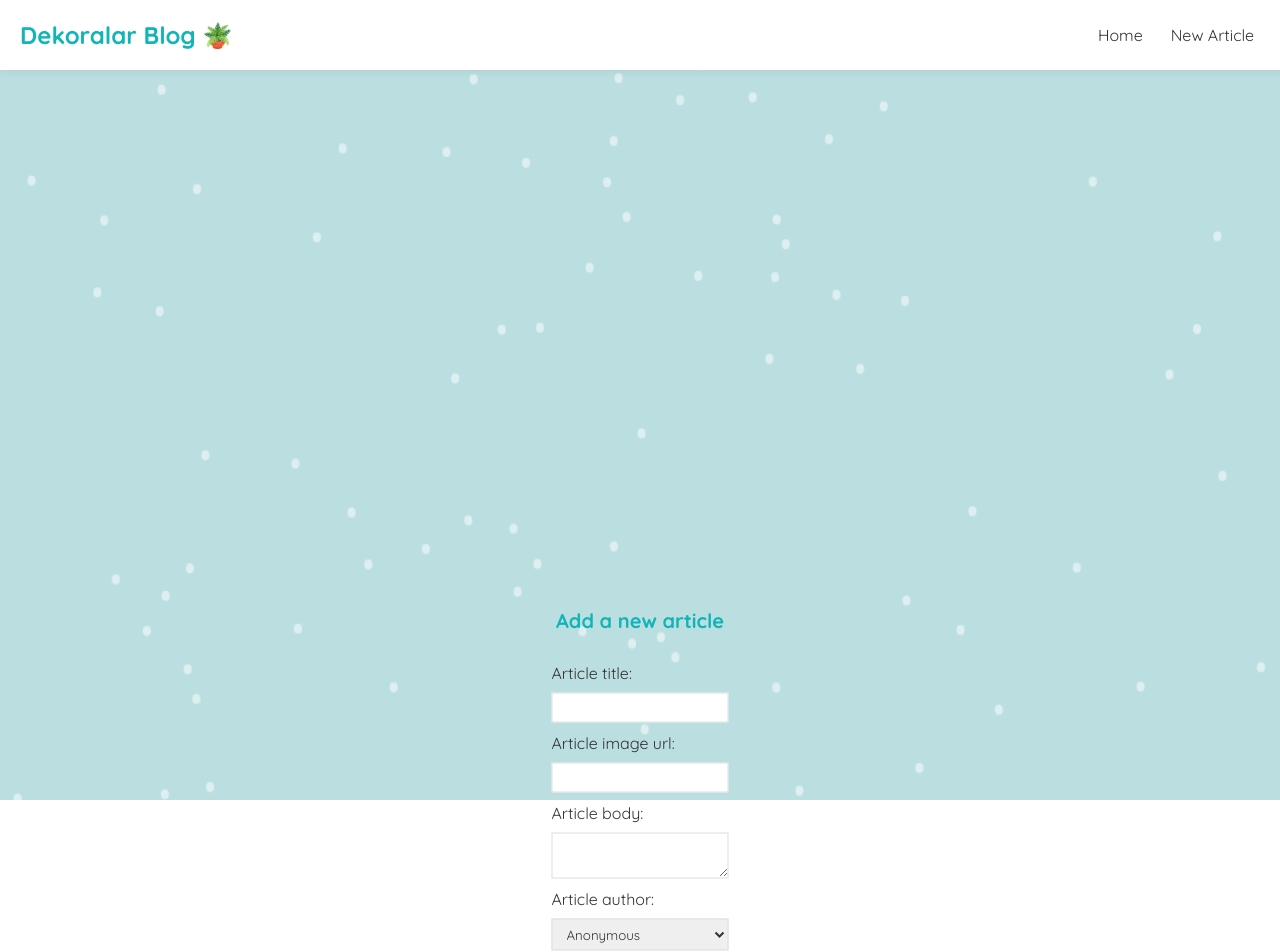
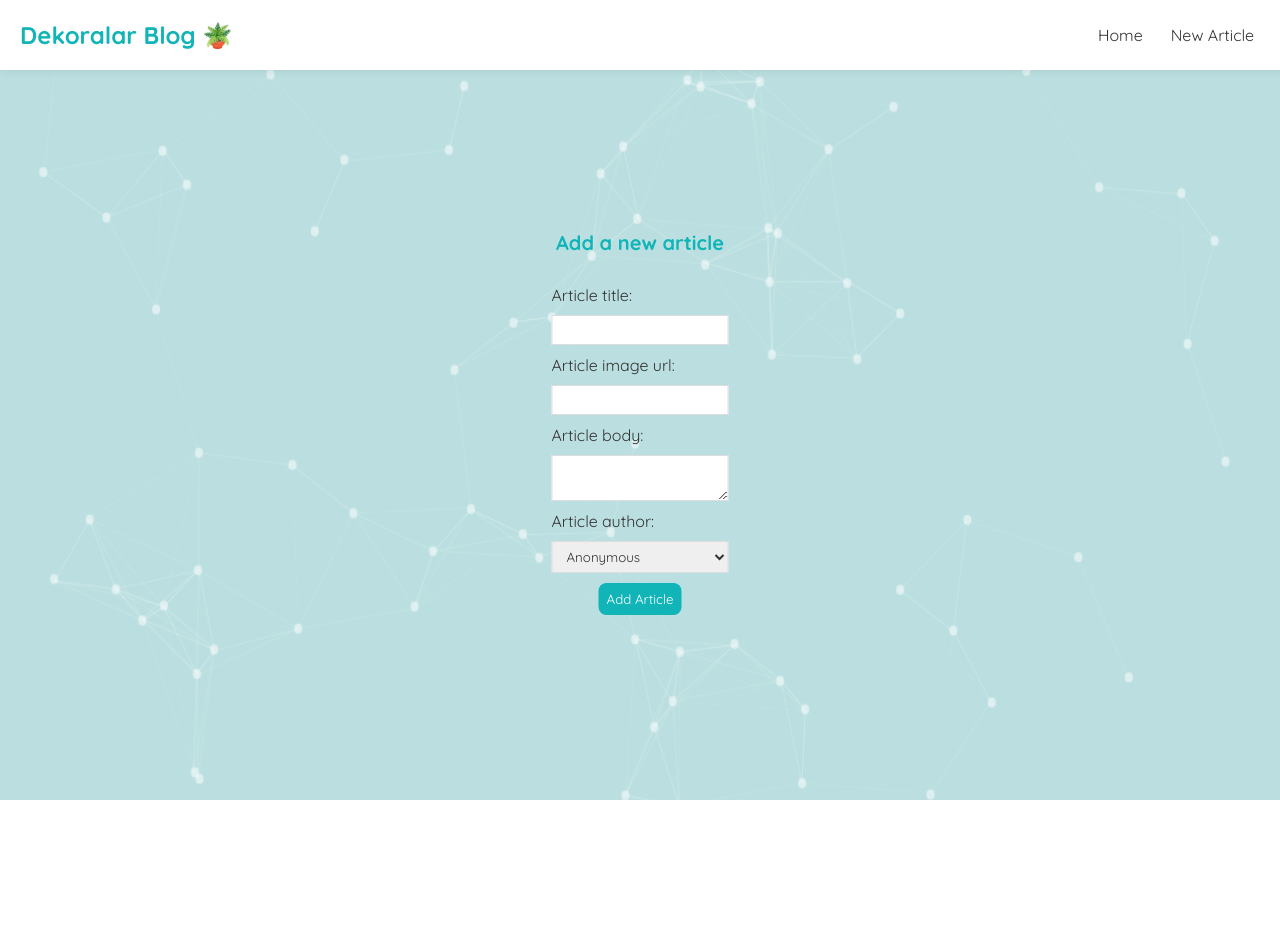
Before and after one commit to Karina-Santana/dekoralar-blog, a React (Create React App) app in the folder dekoralar-blog/: page /create in a window 1280 px wide. Shown: the top 952 px of the page. After the commit the page ends 900 px from the top, so only its background shows below. Built offline with nearby package versions, Linux system fonts and the light colour scheme.

Commit message:
improving css

```diff
--- a/dekoralar-blog/public/script.js
+++ b/dekoralar-blog/public/script.js
@@ -46,7 +46,7 @@ particlesJS("particles-js", {
       },
     },
     line_linked: {
-      enable: false,
+      enable: true,
       distance: 150,
       color: "#ffffff",
       opacity: 0.4,
@@ -95,7 +95,7 @@ particlesJS("particles-js", {
         speed: 3,
       },
       repulse: {
-        distance: 200,
+        distance: 150,
         duration: 0.4,
       },
       push: {
--- a/dekoralar-blog/src/index.css
+++ b/dekoralar-blog/src/index.css
@@ -14,17 +14,14 @@
   user-select: none;
   transform: translate(-50%, -50%);
   width: max-content;
-  text-align: center;
-  align-items: center;
-  justify-content: center;
-  align-content: center;
 }
 #particles-js {
   position: absolute;
   width: 100%;
-  height: 100%;
+  height: 100vh;
   background-color: #bbdfe0;
   background-size: auto;
+  z-index: 0;
 }
 .navbar {
   padding: 20px 40px 20px 20px;
@@ -73,6 +70,7 @@
   margin: 0 auto;
   padding: 100px;
   text-align: center;
+  z-index: 1;
 }
 
 /* blog previews / list */
@@ -114,6 +112,7 @@
   background-color: white;
   padding: 30px;
   border-radius: 10px;
+  margin-top: -500px;
 }
 .blog-details h2 {
   font-size: 20px;
@@ -153,7 +152,7 @@
 /* create new blog form */
 .create {
   max-width: 400px;
-  margin: 0 auto;
+  margin-top: -570px;
   text-align: center;
 }
 .create label {
```
